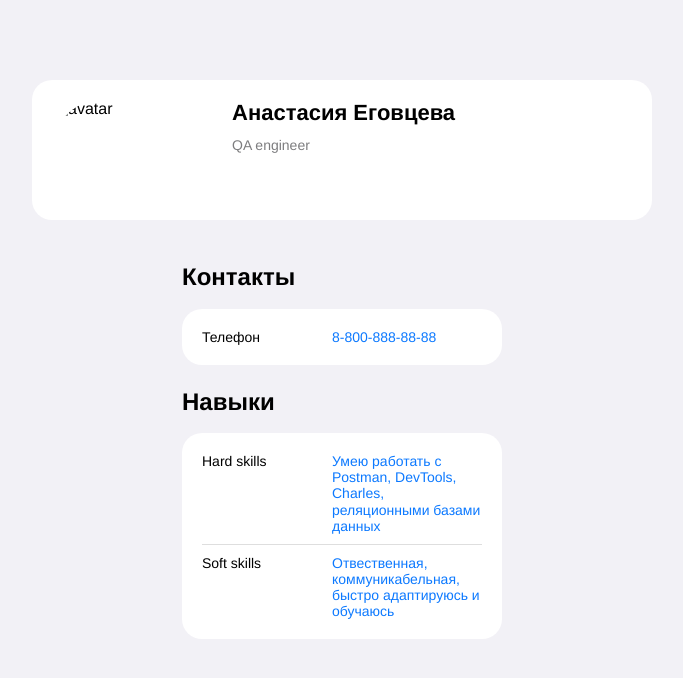
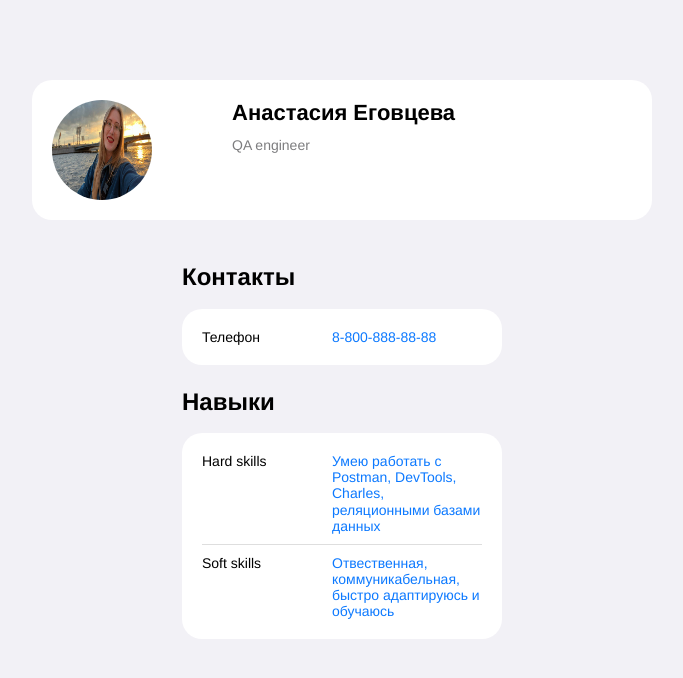
Before and after one commit to egovtseva/egovtseva.github.io, a plain HTML site: page index.html in a window 1280 px wide. Shown: the whole page, without its empty margins (298-981 px from the left). Drawn offline with Linux system fonts and the light colour scheme.

Commit message:
Update index.html

```diff
--- a/index.html
+++ b/index.html
@@ -10,7 +10,7 @@
   </head>
   <body>
     <header class="header">
-      <img src="./avatar.png" alt="avatar" class="header__avatar" />
+      <img src="./ava.jpg" alt="avatar" class="header__avatar" />
       <div class="header__textContainer">
         <h1 class="header__title">Анастасия Еговцева</h1>
         <h3 class="header__subtitle">QA engineer</h3>
```
